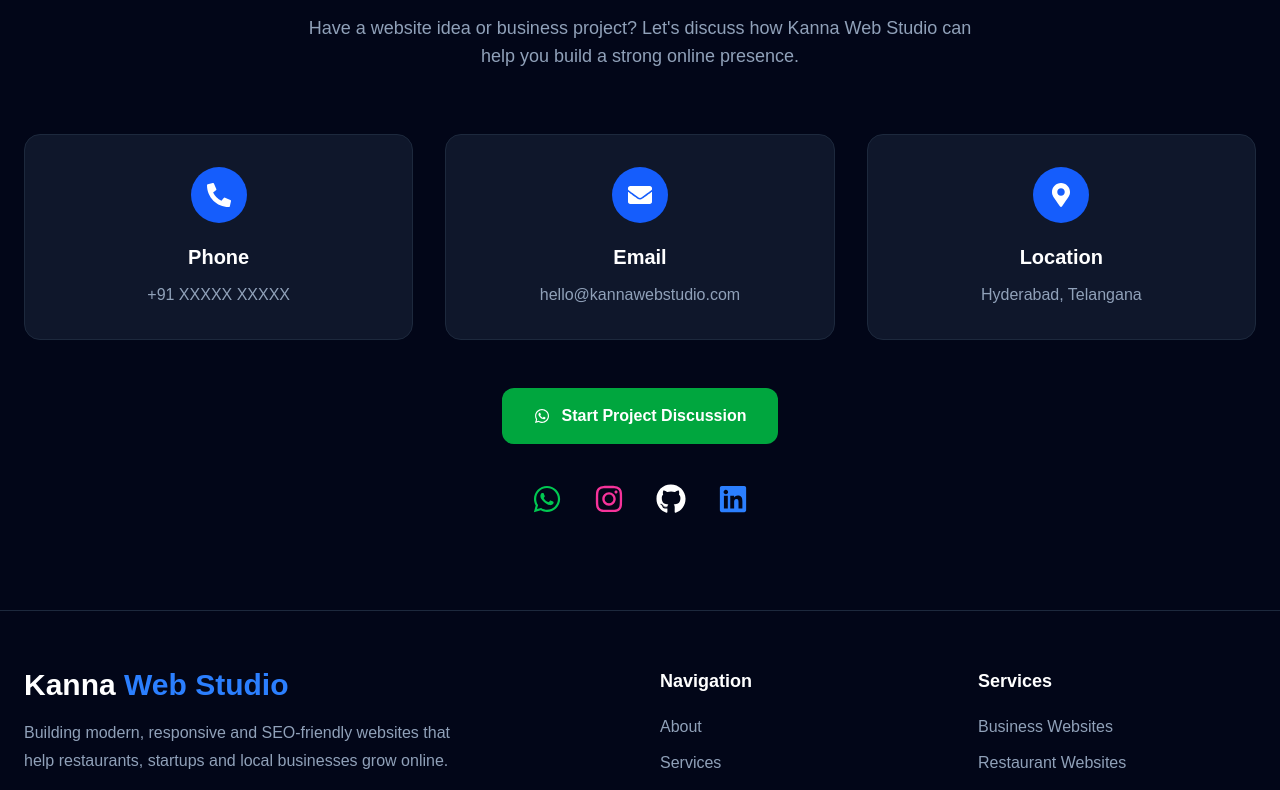
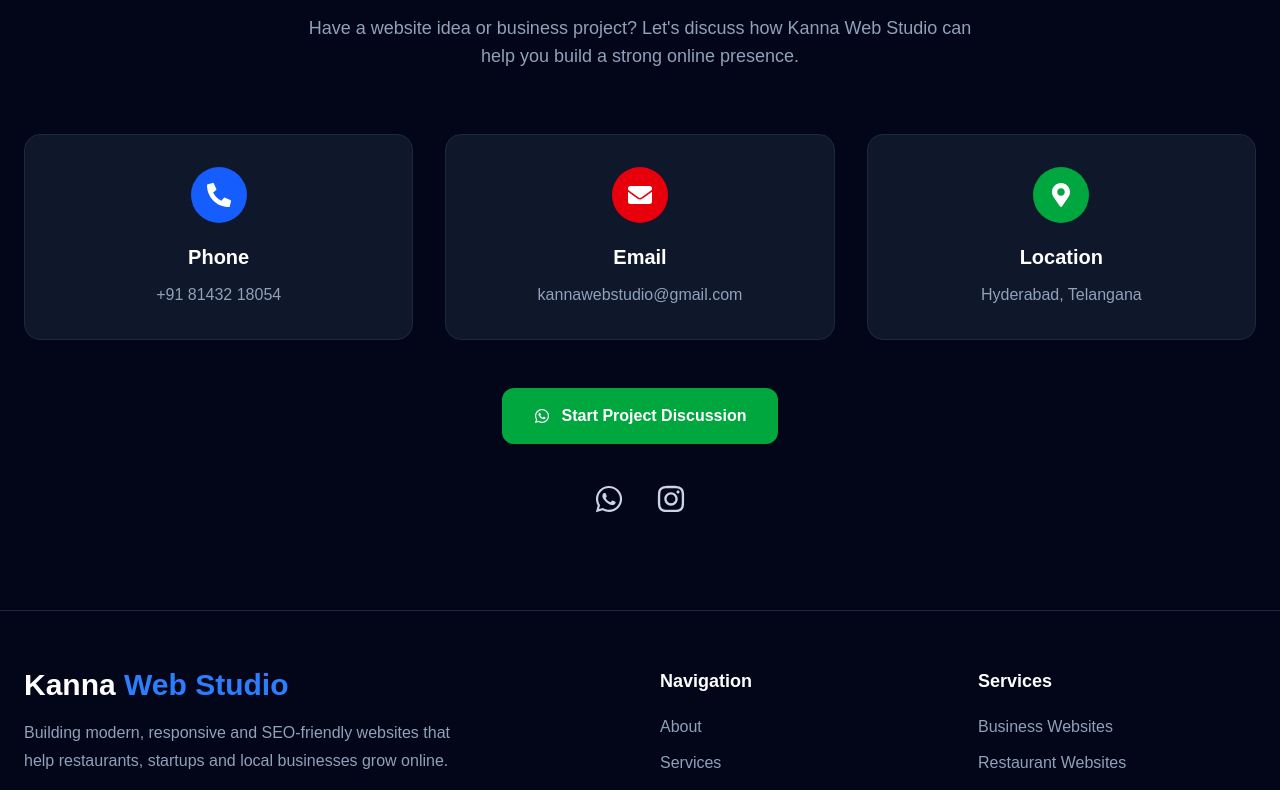
Before and after one commit to Kannashiva/kanna-web-studio, a Next.js app: page / in a window 1280 px wide. Shown: the part 7340-8130 px from the top of the page. Built offline with nearby package versions, Linux system fonts and the light colour scheme.

Commit message:
Update contact section with business details

```diff
--- a/components/Contact.tsx
+++ b/components/Contact.tsx
@@ -1,30 +1,34 @@
 import Reveal from "./Reveal";
+
 import {
   FaPhoneAlt,
   FaEnvelope,
   FaMapMarkerAlt,
   FaWhatsapp,
   FaInstagram,
-  FaGithub,
-  FaLinkedin,
 } from "react-icons/fa";
 
 
 const contacts = [
   {
-    icon: <FaPhoneAlt />,
+    icon: <FaPhoneAlt className="text-2xl" />,
     title: "Phone",
-    value: "+91 XXXXX XXXXX",
+    value: "+91 81432 18054",
+    link: "tel:+918143218054",
+    color: "bg-blue-600",
   },
   {
-    icon: <FaEnvelope />,
+    icon: <FaEnvelope className="text-2xl" />,
     title: "Email",
-    value: "hello@kannawebstudio.com",
+    value: "kannawebstudio@gmail.com",
+    link: "mailto:kannawebstudio@gmail.com",
+    color: "bg-red-600",
   },
   {
-    icon: <FaMapMarkerAlt />,
+    icon: <FaMapMarkerAlt className="text-2xl" />,
     title: "Location",
     value: "Hyderabad, Telangana",
+    color: "bg-green-600",
   },
 ];
 
@@ -32,31 +36,19 @@
 const socials = [
   {
     icon: <FaWhatsapp />,
-    href: "#",
-    color: "text-green-500",
+    href: "https://wa.me/918143218054",
   },
   {
     icon: <FaInstagram />,
-    href: "#",
-    color: "text-pink-500",
-  },
-  {
-    icon: <FaGithub />,
-    href: "#",
-    color: "text-white",
-  },
-  {
-    icon: <FaLinkedin />,
-    href: "#",
-    color: "text-blue-500",
+    href: "https://www.instagram.com/kannawebstudio/",
   },
 ];
 
 
 export default function Contact() {
-
   return (
     <Reveal>
+
       <section
         id="contact"
         className="bg-slate-950 py-24"
@@ -68,7 +60,6 @@
           {/* Heading */}
 
           <div className="text-center">
-
 
             <p className="text-blue-400 uppercase tracking-[4px] font-semibold">
               Contact
@@ -86,9 +77,7 @@
               you build a strong online presence.
             </p>
 
-
           </div>
-
 
 
 
@@ -96,9 +85,7 @@
 
           <div className="mt-16 grid gap-8 md:grid-cols-3">
 
-
             {contacts.map((item)=>(
-
 
               <div
                 key={item.title}
@@ -115,8 +102,8 @@
                 "
               >
 
-
-              <div className="
+                <div
+                  className={`
                   mx-auto
                   flex
                   h-14
@@ -124,10 +111,9 @@
                   items-center
                   justify-center
                   rounded-full
-              bg-blue-600
+                  ${item.color}
                   text-white
-              text-2xl
-              "
+                  `}
                 >
                   {item.icon}
                 </div>
@@ -138,18 +124,29 @@
                 </h3>
 
 
+                {item.link ? (
+
+                  <a
+                    href={item.link}
+                    className="mt-3 block text-slate-400 hover:text-blue-400 transition"
+                  >
+                    {item.value}
+                  </a>
+
+                ) : (
+
                   <p className="mt-3 text-slate-400">
                     {item.value}
                   </p>
 
+                )}
 
               </div>
 
-
             ))}
 
+          </div>
 
-        </div>
 
 
 
@@ -159,7 +156,9 @@
 
 
             <a
-            href="#"
+              href="https://wa.me/918143218054"
+              target="_blank"
+              rel="noopener noreferrer"
               className="
               flex
               items-center
@@ -174,8 +173,10 @@
               transition
               "
             >
+
               <FaWhatsapp />
               Start Project Discussion
+
             </a>
 
 
@@ -184,24 +185,27 @@
 
             <div className="mt-10 flex gap-8">
 
-
               {socials.map((social,index)=>(
-
 
                 <a
                   key={index}
                   href={social.href}
                   target="_blank"
-                className={`text-3xl ${social.color} hover:scale-125 transition`}
+                  rel="noopener noreferrer"
+                  className="
+                  text-3xl
+                  text-slate-300
+                  hover:text-blue-400
+                  hover:scale-125
+                  transition
+                  "
                 >
 
                   {social.icon}
 
                 </a>
 
-
               ))}
-
 
             </div>
 
@@ -211,7 +215,9 @@
 
         </div>
 
+
       </section>
+
     </Reveal>
   );
 }
```
Lines whose indentation alone changed are shown as unchanged.
